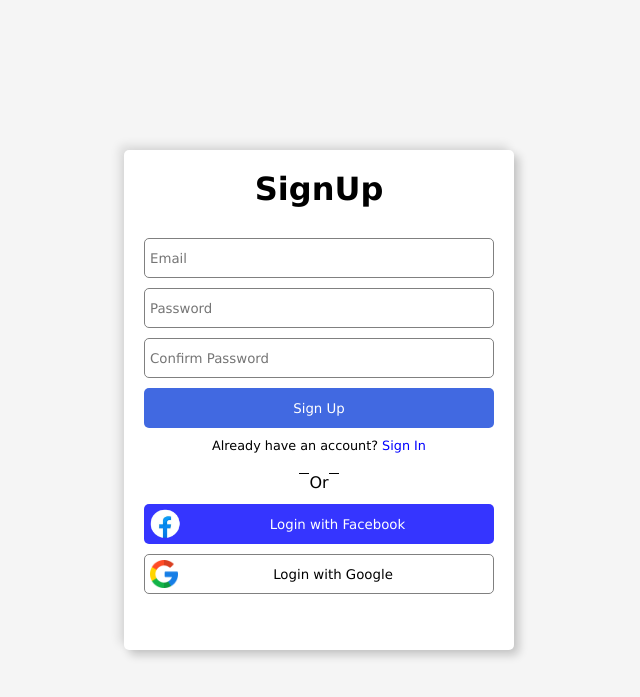
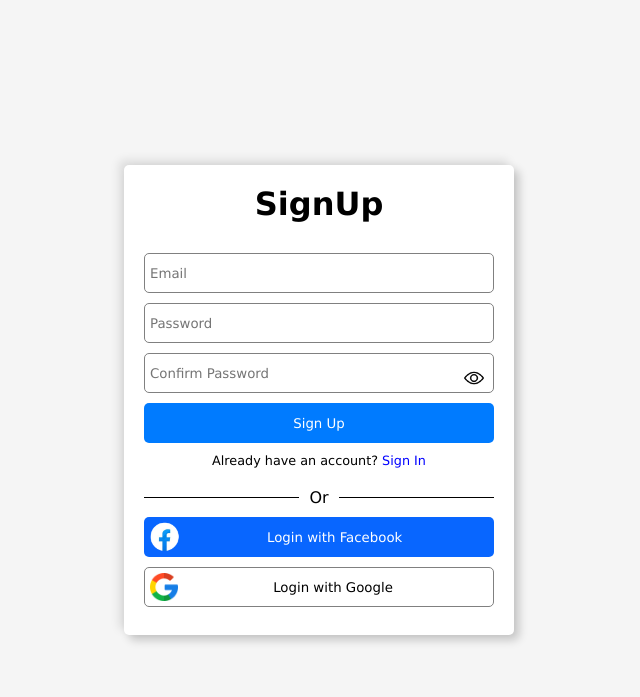
Before and after one commit to dotjoma/itelec3, a PHP site: page /pages/signup.html in a window 1280 px wide. Shown: the top 697 px of the page, without its empty margins (321-961 px from the left). Run offline with PHP 8.4, Linux system fonts and the light colour scheme.

Commit message:
Update login and signup.

```diff
--- a/assets/style.css
+++ b/assets/style.css
@@ -26,7 +26,7 @@ body {
 .signup-container {
     text-align: center;
     width: 350px;
-    height: 460px;
+    height: 430px;
     background-color: #ffff;
     box-shadow: 5px 5px 10px rgba(0, 0, 0, 0.2), -5px -5px 10px rgba(0, 0, 0, 0.1);
     padding: 20px;
@@ -54,7 +54,7 @@ input:focus {
 #btnLogin {
     width: 100%;
     height: 40px;
-    background-color: royalblue;
+    background-color: #007BFF;
     color: #ffff;
     border: none;
     border-radius: 5px;
@@ -65,6 +65,16 @@ input:focus {
     cursor: pointer;
 }
 
+#btnSignup {
+    width: 100%;
+    height: 40px;
+    background-color: #007BFF;
+    color: #ffff;
+    border: none;
+    border-radius: 5px;
+    margin-bottom: 10px;
+}
+
 .fb-container {
     display: flex;
     align-items: center;
@@ -73,17 +83,22 @@ input:focus {
     height: 40px;
     border-radius: 5px;
     color: #ffff;
-    background-color: rgb(53, 53, 255);
+    background-color: #0866ff;
     margin-bottom: 10px;
     box-sizing: border-box;
 }
 
-.fb-container img {
-    margin-right: 5px;
+.fb-logo {
+    display: flex;
+    width: 32px;
+    height: 32px;
 }
 
-
-#btnFacebook {
+.fb-button {
+    display: flex;
+    justify-content: center;
+    align-items: center;
+    width: 100%;
     background-color: transparent;
     border: none;
     color: #ffff;
@@ -97,12 +112,64 @@ input:focus {
     height: 40px;
     border: 1px solid gray;
     border-radius: 5px;
+    color: #000;
+    background-color: #ffff;
+    margin-bottom: 10px;
     box-sizing: border-box;
 }
 
-#btnGoogle {
+.google-logo {
+    display: flex;
+    width: 28px;
+    height: 28px;
+}
+
+.google-button {
+    display: flex;
+    justify-content: center;
+    align-items: center;
+    width: 100%;
+    height: 28px;
     background-color: transparent;
     border: none;
+    color: #000;
+}
+
+#btnSignup,
+#btnLogin,
+.fb-container,
+.fb-button,
+.google-container,
+.google-button {
+    cursor: pointer;
+}
+
+#btnSignup:hover,
+#btnLogin:hover,
+.fb-container:hover,
+.google-container:hover {
+    box-shadow: 0 4px 8px rgba(0, 0, 0, 0.2);
+}
+
+.password-container {
+    position: relative;
+    display: flex;
+    align-items: center;
+}
+
+.password-container input {
+    width: 100%;
+    padding-right: 30px;
+}
+
+.toggle-icon {
+    width: 20px;
+    height: 20px;
+    cursor: pointer;
+    position: absolute;
+    right: 10px;
+    top: 50%;
+    transform: translateY(-50%);
 }
 
 p {
@@ -115,12 +182,15 @@ p a {
     text-decoration: none;
 }
 
-#left-line {
-    border-bottom: 1px solid black;
-    width: 10px;
+.separator {
+    display: flex;
+    align-items: center;
+    gap: 10px;
+    margin: 10px 0;
 }
 
-#right-line {
-    border-bottom: 1px solid black;
-    width: 10px;
+.separator hr {
+    flex-grow: 1;
+    border: none;
+    border-top: 1px solid #000;
 }
--- a/pages/signup.html
+++ b/pages/signup.html
@@ -20,35 +20,51 @@
                 <input type="password" name="password" id="password" required placeholder="Password">
             </div>
 
-            <div>
+            <div class="password-container">
                 <label for="confirm-pass"></label>
                 <input type="password" name="confirm-pass" id="confirm-pass" required placeholder="Confirm Password">
+                <img src="../assets/images/view.png" alt="Toggle Password Visibility" class="toggle-icon" id="toggle-icon" onclick="togglePasswordVisibility()">
             </div>
 
-            <button id="btnLogin" type="submit">Sign Up</button>
-            <p>Already have an account? <a href="">Sign In</a></p>
+            <button id="btnSignup" type="submit">Sign Up</button>
 
-            <div style="display: flex; justify-content: center; width: 100%; margin-bottom: 10px;"><p id="left-line"></p> Or <p id="right-line"></p></div>
+            <p>Already have an account? <a href="./login.html">Sign In</a></p>
+
+            <div class="separator">
+                <hr>
+                <span>Or</span>
+                <hr>
+            </div>
 
             <div class="fb-container">
-                <div style="display: flex;">
-                    <img src="../assets/images/facebook-logo.png" alt="Facebook Logo" width="32px" height="32px">
-                </div>
-                <div style="display: flex; justify-content: center; width: 100%;">
-                    <button id="btnFacebook" type="button">Login with Facebook</button>
-                </div>
+                <img class="fb-logo" src="../assets/images/facebook-logo.png" alt="Facebook Logo">
+                <button class="fb-button" type="button">Login with Facebook</button>
             </div>
 
             <div class="google-container">
-                <div style="display: flex;">
-                    <img src="../assets/images/google-logo.png" alt="Google Logo" width="28px" height="28px">
-                </div>
-                <div style="display: flex; justify-content: center; width: 100%;">
-                    <button id="btnGoogle" type="button">Login with Google</button>
-                </div>
+                <img class="google-logo" src="../assets/images/google-logo.png" alt="Goole Logo">
+                <button class="google-button" type="button">Login with Google</button>
             </div>
 
         </form>
     </div>
+    <script>
+        function togglePasswordVisibility() {
+            const passwordInput = document.getElementById('password');
+            const confirmPasswordInput = document.getElementById('confirm-pass');
+            const eyeIcon = passwordInput.nextElementSibling;
+            const eyeIcon1 = confirmPasswordInput.nextElementSibling;
+
+            if (passwordInput.type === 'password') {
+                passwordInput.type = 'text';
+                confirmPasswordInput.type = 'text';
+                eyeIcon1.src = '../assets/images/hide.png';
+            } else {
+                passwordInput.type = 'password';
+                confirmPasswordInput.type = 'password';
+                eyeIcon1.src = '../assets/images/view.png';
+            }
+        }
+    </script>
 </body>
 </html>
```
Also changed, not shown: pages/login.html (+17 -2 lines), assets/images/hide.png (added), assets/images/view.png (added).
